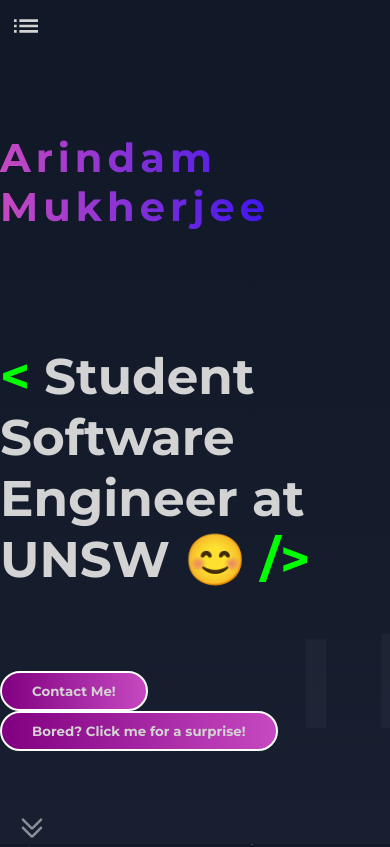
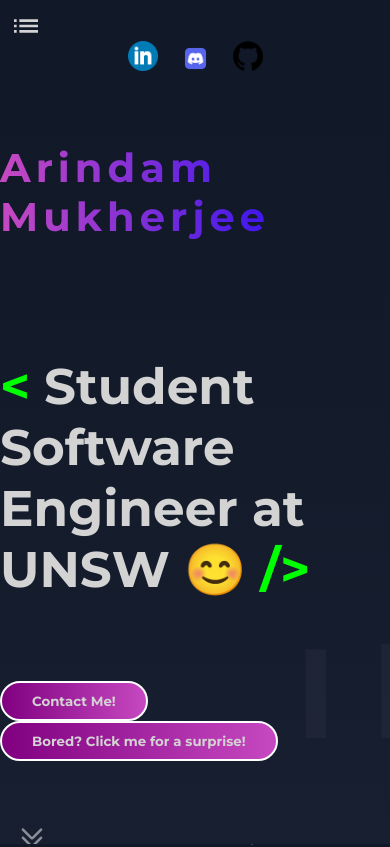
Before and after one commit to Ascendrospyder/Portfolio, a React (Create React App) app: page / in a window 390 px wide. Shown: the top 847 px of the page. Built offline with nearby package versions, Linux system fonts and the light colour scheme.

Commit message:
Made nav bar responsive

```diff
--- a/src/Components/NavBar/NavBar.jsx
+++ b/src/Components/NavBar/NavBar.jsx
@@ -3,35 +3,45 @@
 import discordLogo from '../NavBar/images/discord-logo.png';
 import linkedinLogo from '../NavBar/images/linkedin-logo.png';
 import githubLogo from '../NavBar/images/github-logo.png';
-import { motion } from 'framer-motion';
 import Sidebar from '../Sidebar/Sidebar';
 import { useState } from 'react';
-import useMediaQuery from '@mui/material/useMediaQuery';
 
 const NavBar = () => {
   const [isOpen, setIsOpen] = useState(false);
-  const isMobileDevice = useMediaQuery('(max-width:600px)')
   return (
     <div className='nav-bar'>
       <Sidebar isOpen={isOpen} setIsOpen={setIsOpen} />
-      {!isMobileDevice ? (
-        <div className='wrapper'>
-        <span className='nav-name'>
-          Arindam.Dev
-        </span>
+
+      <div className='wrapper'>
+        <span className='nav-name'>Arindam.Dev</span>
         <div className='social'>
-          <a href='https://www.linkedin.com/in/arindam-mukherjee-3b9477249/' target="_blank" rel="noopener noreferrer">
+          <a
+            href='https://www.linkedin.com/in/arindam-mukherjee-3b9477249/'
+            target='_blank'
+            rel='noopener noreferrer'
+          >
             <img src={linkedinLogo} alt='Linkedin logo' />
           </a>
-          <a href='http://discordapp.com/users/713166366005264534' target="_blank" rel="noopener noreferrer">
-            <img src={discordLogo} alt='Discord Logo' className='discord-logo' />
+          <a
+            href='http://discordapp.com/users/713166366005264534'
+            target='_blank'
+            rel='noopener noreferrer'
+          >
+            <img
+              src={discordLogo}
+              alt='Discord Logo'
+              className='discord-logo'
+            />
           </a>
-          <a href='https://github.com/Ascendrospyder' target="_blank" rel="noopener noreferrer">
+          <a
+            href='https://github.com/Ascendrospyder'
+            target='_blank'
+            rel='noopener noreferrer'
+          >
             <img src={githubLogo} alt='Github Logo' />
           </a>
         </div>
       </div>
-      ) : null}
     </div>
   );
 };
--- a/src/Components/NavBar/navBar.scss
+++ b/src/Components/NavBar/navBar.scss
@@ -1,5 +1,6 @@
 .nav-bar {
   height: 100px;
+  padding-top: 10px;
 
   .nav-name {
     color: #00ff00;
@@ -32,4 +33,29 @@
       }
     }
   }
-}
+
+  @media (max-width: 600px) {
+    .nav-name {
+     display: none;
+    }
+
+    .wrapper {
+     padding: 0 20px;
+     justify-content: center;
+    }
+   }
+
+  /* Medium devices (tablets, 600px and up) */
+  @media (min-width: 600px) {
+    .wrapper {
+      padding: 0 40px;
+    }
+  }
+
+  /* Large devices (desktops, 1200px and up) */
+  @media (min-width: 1200px) {
+    .wrapper {
+      padding: 0 60px;
+    }
+  }
+ }
--- a/src/Components/Sidebar/Sidebar.jsx
+++ b/src/Components/Sidebar/Sidebar.jsx
@@ -3,7 +3,6 @@
 import CloseIcon from '@mui/icons-material/Close';
 import './sidebar.scss';
 import { motion } from 'framer-motion';
-import Link from '@mui/material/Link';
 
 const Sidebar = ({ isOpen, setIsOpen }) => {
   const sections = ['Home', 'Skills', 'Projects', 'Contact'];
```
